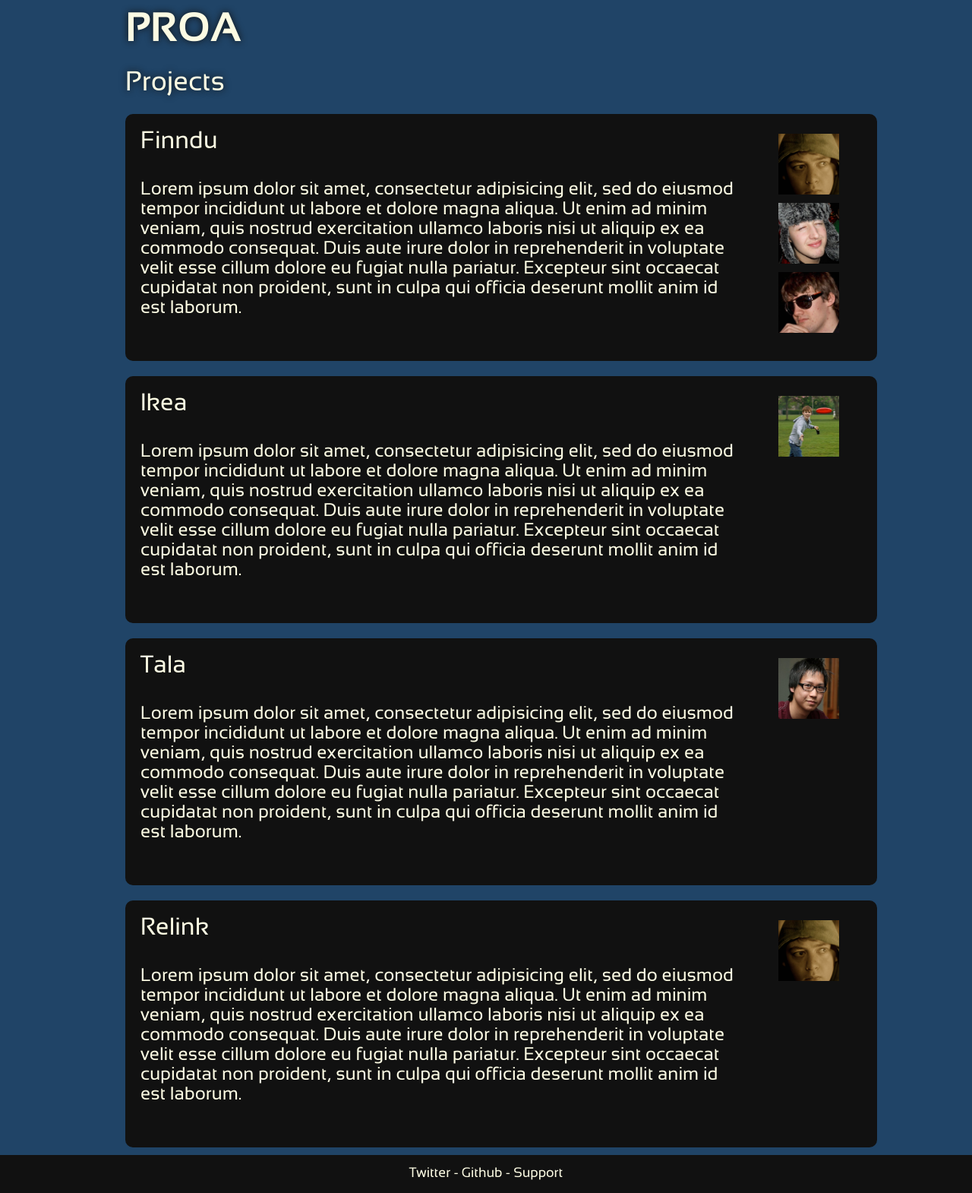
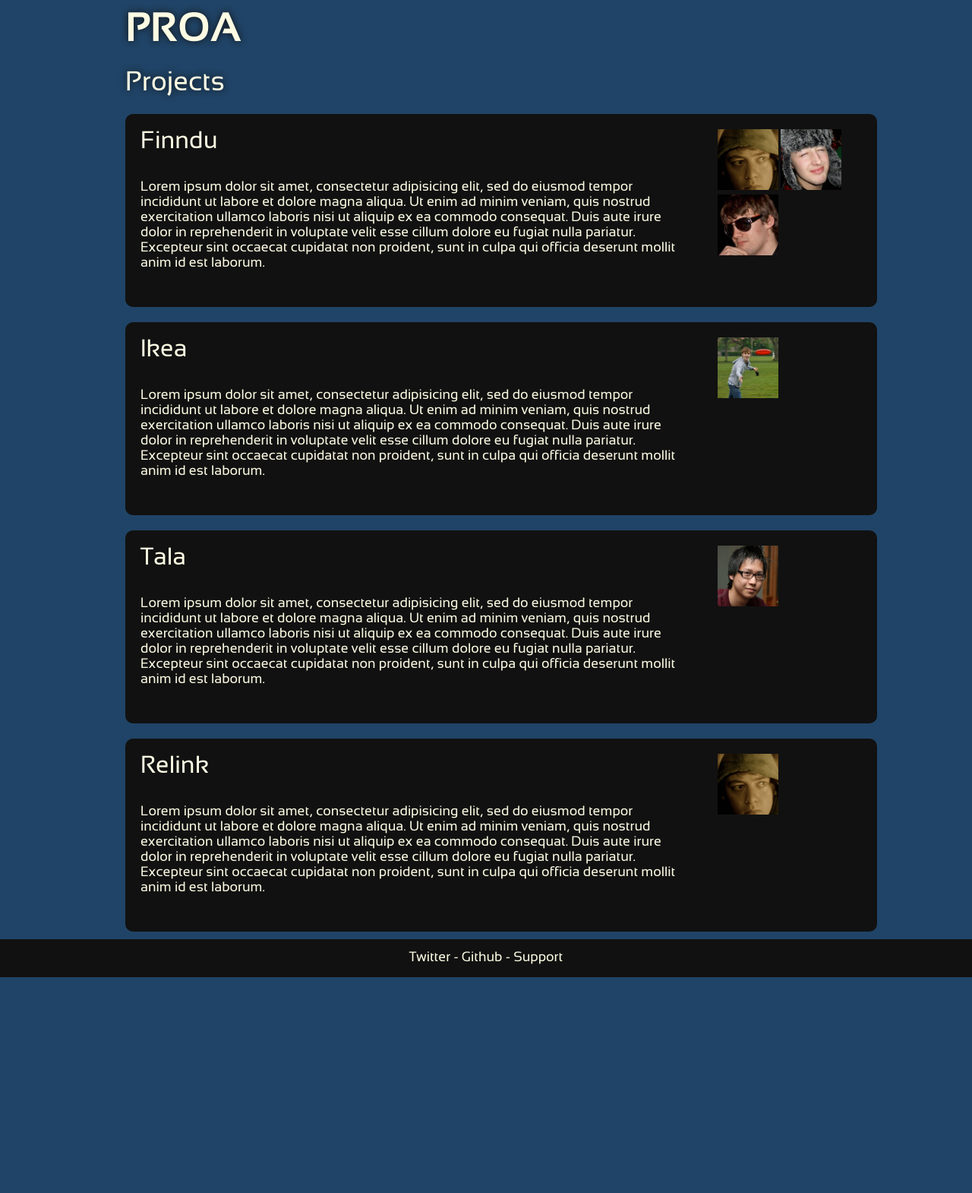
Before and after one commit to seadowg/proa.github.com, a Jekyll site: the page built from projects/index.html, in a window 1280 px wide. Shown: the whole page at 76% size. Built offline with Jekyll 4.4.1, drawn with Linux system fonts in a browser that asks for light colours; nearby versions of some CDN libraries; Markdown is read by kramdown in place of the engine named in the settings; after the commit the page ends 1286 px from its top, so only the background shows below that.

```diff
--- a/index.html
+++ b/index.html
@@ -4,7 +4,7 @@ title: Proa
 ---
 
 <header>
-  <div id="main" class="container">
+  <div id="main" class="homepage container">
 
     <div class="span-14 bottom border">
       <h1 class="bottom cream-fg">PROA</h1>
--- a/projects/index.html
+++ b/projects/index.html
@@ -10,11 +10,11 @@ title: Proa Projects
 
   <div class="title span-24 cream-fg">Projects</div>
   <div id="bounding-box" class="dark-bg span-24">
-    <div class="description span-20 append-1">
+    <div class="description span-18 append-1">
       <h3>Finndu</h3>
       <p>Lorem ipsum dolor sit amet, consectetur adipisicing elit, sed do eiusmod tempor incididunt ut labore et dolore magna aliqua. Ut enim ad minim veniam, quis nostrud exercitation ullamco laboris nisi ut aliquip ex ea commodo consequat. Duis aute irure dolor in reprehenderit in voluptate velit esse cillum dolore eu fugiat nulla pariatur. Excepteur sint occaecat cupidatat non proident, sunt in culpa qui officia deserunt mollit anim id est laborum.</p>
     </div>
-    <div class="authors span-3 last">
+    <div class="authors span-5 last">
       <img src="/public/images/team/chris.png" alt="Chris Brown" height="80" width="80" />
       <img src="/public/images/team/callum.png" alt="Callum Stott" height="80" width="80" />
       <img src="/public/images/team/stephen.png" alt="Stephen McGruer" height="80" width="80" />
@@ -22,31 +22,31 @@ title: Proa Projects
   </div>
 
   <div id="bounding-box" class="dark-bg span-24">
-    <div class="description span-20 append-1">
+    <div class="description span-18 append-1">
       <h3>Ikea</h3>
       <p>Lorem ipsum dolor sit amet, consectetur adipisicing elit, sed do eiusmod tempor incididunt ut labore et dolore magna aliqua. Ut enim ad minim veniam, quis nostrud exercitation ullamco laboris nisi ut aliquip ex ea commodo consequat. Duis aute irure dolor in reprehenderit in voluptate velit esse cillum dolore eu fugiat nulla pariatur. Excepteur sint occaecat cupidatat non proident, sunt in culpa qui officia deserunt mollit anim id est laborum.</p>
     </div>
-    <div class="authors span-3 last">
+    <div class="authors span-5 last">
       <img src="/public/images/team/steven.jpg" alt="Steven Skelton" height="80" width="80" />
     </div>
   </div>
 
   <div id="bounding-box" class="dark-bg span-24">
-    <div class="description span-20 append-1">
+    <div class="description span-18 append-1">
       <h3>Tala</h3>
       <p>Lorem ipsum dolor sit amet, consectetur adipisicing elit, sed do eiusmod tempor incididunt ut labore et dolore magna aliqua. Ut enim ad minim veniam, quis nostrud exercitation ullamco laboris nisi ut aliquip ex ea commodo consequat. Duis aute irure dolor in reprehenderit in voluptate velit esse cillum dolore eu fugiat nulla pariatur. Excepteur sint occaecat cupidatat non proident, sunt in culpa qui officia deserunt mollit anim id est laborum.</p>
     </div>
-    <div class="authors span-3 last">
+    <div class="authors span-5 last">
       <img src="/public/images/team/andy.jpeg" alt="Andy Hu" height="80" width="80" />
     </div>
   </div>
 
   <div id="bounding-box" class="dark-bg span-24">
-    <div class="description span-20 append-1">
+    <div class="description span-18 append-1">
       <h3>Relink</h3>
       <p>Lorem ipsum dolor sit amet, consectetur adipisicing elit, sed do eiusmod tempor incididunt ut labore et dolore magna aliqua. Ut enim ad minim veniam, quis nostrud exercitation ullamco laboris nisi ut aliquip ex ea commodo consequat. Duis aute irure dolor in reprehenderit in voluptate velit esse cillum dolore eu fugiat nulla pariatur. Excepteur sint occaecat cupidatat non proident, sunt in culpa qui officia deserunt mollit anim id est laborum.</p>
     </div>
-    <div class="authors span-3 last">
+    <div class="authors span-5 last">
       <img src="/public/images/team/chris.png" alt="Chris Brown" height="80" width="80" />
     </div>
   </div>
--- a/public/css/master.css
+++ b/public/css/master.css
@@ -82,11 +82,11 @@ header h1 {
   margin-right: 20px;
 }
 
-ul {
+.homepage ul {
   list-style-type: none;
 }
 
-li {
+.homepage li {
   font: 24px/30px 'SansationRegular', Arial, sans-serif;
   padding-bottom: 10px;
 }
@@ -153,6 +153,12 @@ a:hover {
   border-radius: 10px;
   padding: 20px;
   margin-bottom: 20px;
+  color: #FCFBE3;
+  font-family: 'SansationRegular', Arial, sans-serif;
+}
+
+#bounding-box ul {
+  font-size: 18px;
 }
 
 div.small {
@@ -162,7 +168,7 @@ div.small {
 
 p {
   color: #FCFBE3;
-  font: 24px 'SansationRegular', Arial, sans-serif;
+  font: 18px 'SansationRegular', Arial, sans-serif;
 }
 
 h3 {
@@ -170,6 +176,6 @@ h3 {
   font: 32px 'SansationRegular', Arial, sans-serif;
 }
 
+
 .authors img {
-  margin-top: 0.5em;
 }
```
Also changed, not shown: blog/index.html (added, +17 -0 lines), team/index.html (+18 -1 lines).
